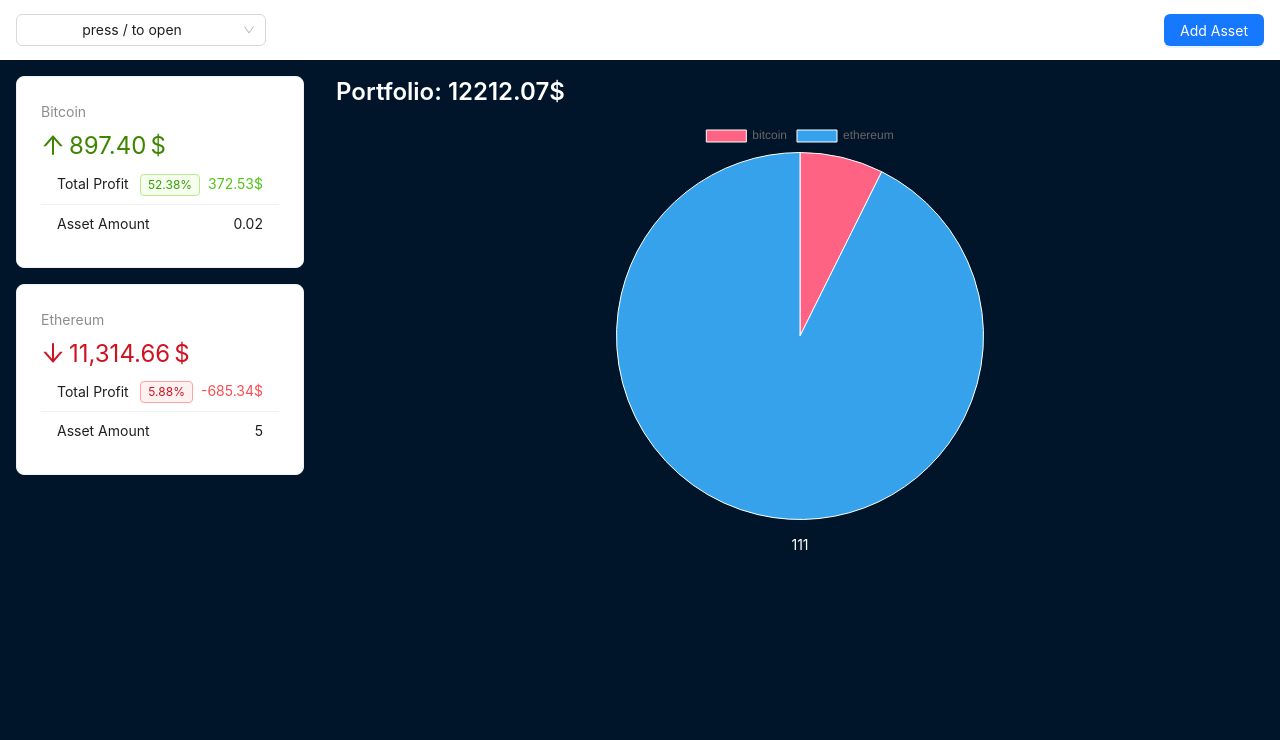
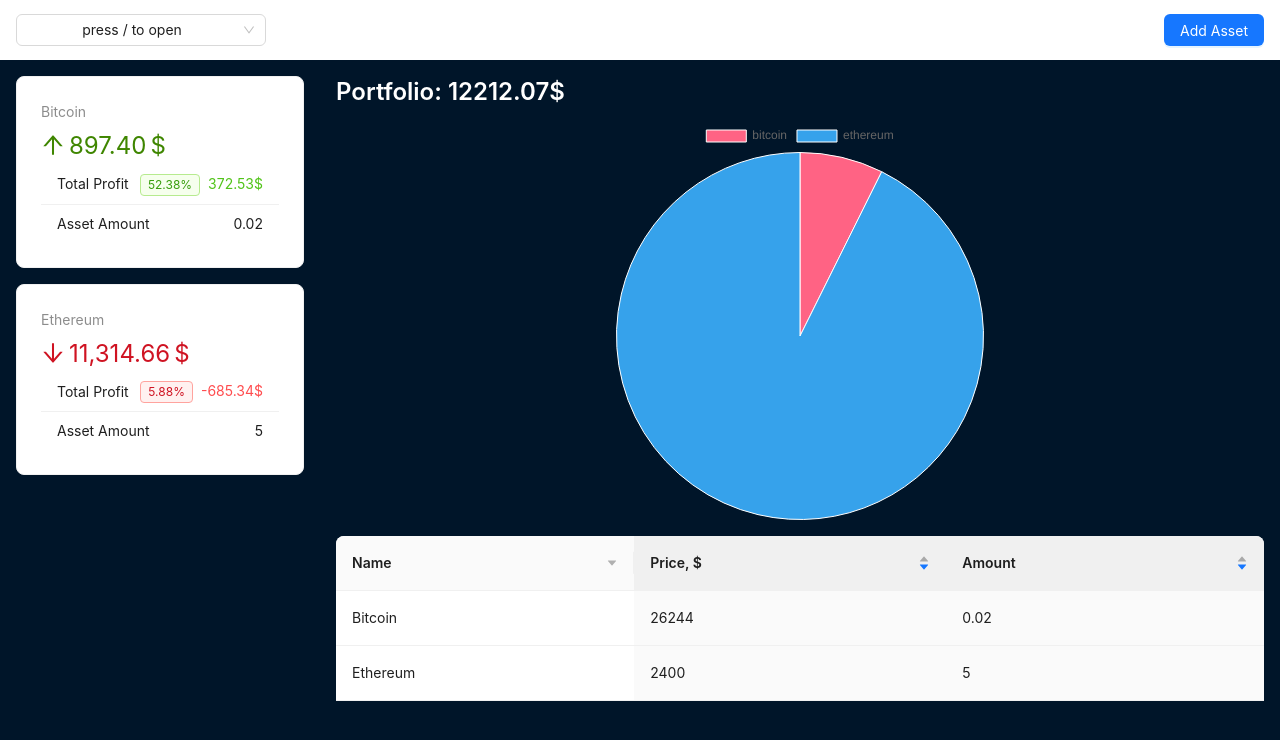
Before and after one commit to Finnimonius/react-crypto-project-test, a React (Vite) app: page / in a window 1280 px wide. Shown: the top 740 px of the page. Built offline with nearby package versions, Linux system fonts and the light colour scheme.

Commit message:
Basic functionality

```diff
--- a/src/components/AssetsTable.jsx
+++ b/src/components/AssetsTable.jsx
@@ -1,3 +1,44 @@
+import { Table } from 'antd';
+import { useCrypto } from '../context/crypto-context';
+const columns = [
+    {
+        title: 'Name',
+        dataIndex: 'name',
+        showSorterTooltip: { target: 'full-header' },
+
+        sorter: (a, b) => a.name.length - b.name.length,
+        sortDirections: ['descend'],
+    },
+    {
+        title: 'Price, $',
+        dataIndex: 'price',
+        defaultSortOrder: 'descend',
+        sorter: (a, b) => a.price - b.price,
+    },
+    {
+        title: 'Amount',
+        dataIndex: 'amount',
+        defaultSortOrder: 'descend',
+        sorter: (a, b) => a.amount - b.amount,
+    },
+];
+
 export default function AssetsTable() {
-    return <div>111</div>
+    const { assets } = useCrypto()
+
+    const data = assets.map(a => ({
+        key: a.id,
+        name: a.name,
+        price: a.price,
+        amount: a.amount
+    }))
+
+    return (
+        <Table
+            pagination={false}
+            columns={columns}
+            dataSource={data}
+            showSorterTooltip={{ target: 'sorter-icon' }}
+        />
+    )
 }
```
Also changed, not shown: 1 other file (tests, documents, lock files or other folders).
